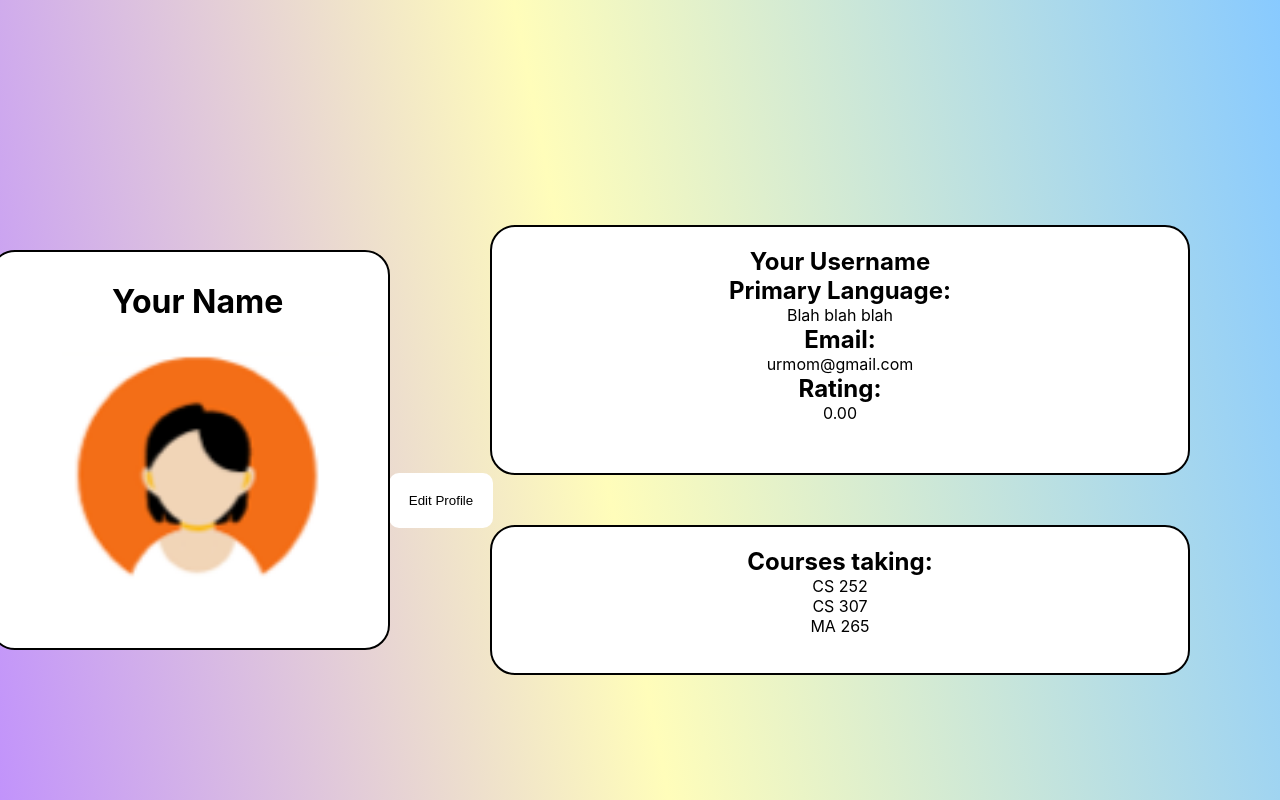
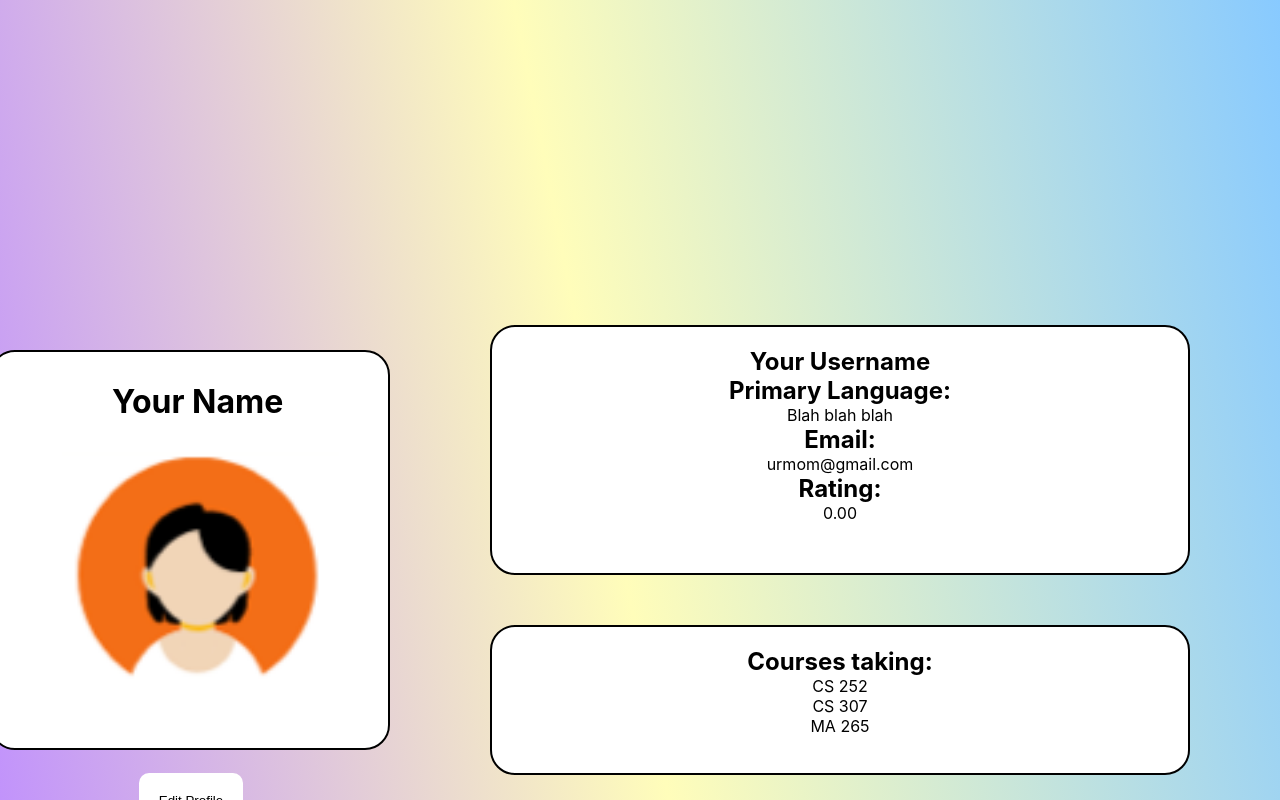
Before and after one commit to jharnasuresh/TutorsRUs, a React (Create React App) app in the folder home/: page / in a window 1280 px wide. Both pictures are taken after a click on the button "Profile.". Shown: the top 800 px of the page. Built offline with nearby package versions, Linux system fonts and the light colour scheme.

Commit message:
Profile UI and button

```diff
--- a/home/src/Components/Main.css
+++ b/home/src/Components/Main.css
@@ -27,7 +27,7 @@ margin-top: 80px;
     padding: 20px;
   width: 400px;
   height: 400px;
-  margin-top: -100px;
+  margin-top: 100px;
   margin-left: -500px;
 
 }
@@ -41,7 +41,7 @@ margin-top: 80px;
   width: 700px;
   height: 250px;
  margin-left: 800px;
- margin-top: -300px;
+ margin-top: -100px;
 }
 
 #container-course {
@@ -54,5 +54,10 @@ margin-top: 80px;
   width: 700px;
   height: 150px;
  margin-left: 800px;
- margin-top: 200px;
+ margin-top: 400px;
 }
+
+.edit-btn {
+    margin-top: 600px;
+    margin-right: 500px;
+}
--- a/home/src/Components/Profile.jsx
+++ b/home/src/Components/Profile.jsx
@@ -4,8 +4,8 @@ import Header from './Header';
 import About from './About';
 import CourseInfo from './CourseInfo';
 import  './Main.css'
+export const Profile = (props) => {
 
-function Profile() {
     return (
       <div className="App Profile">
         <Header />
```
